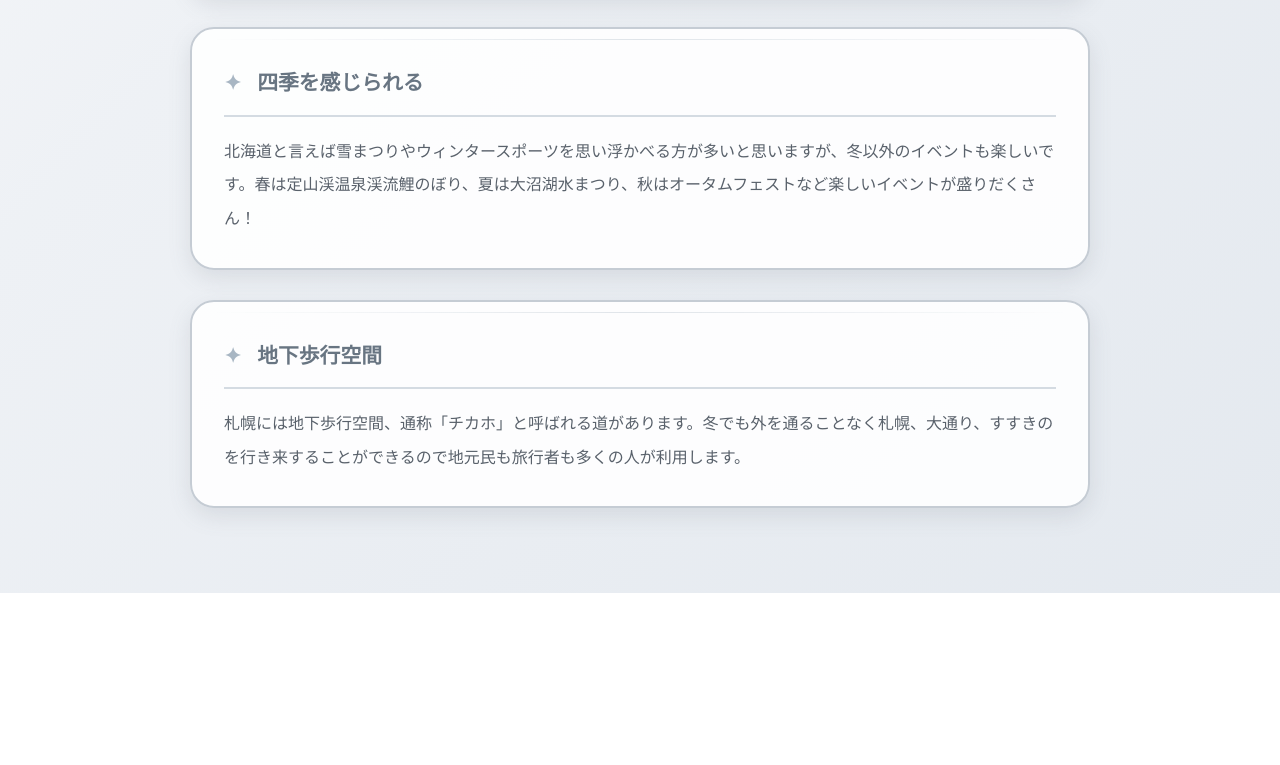
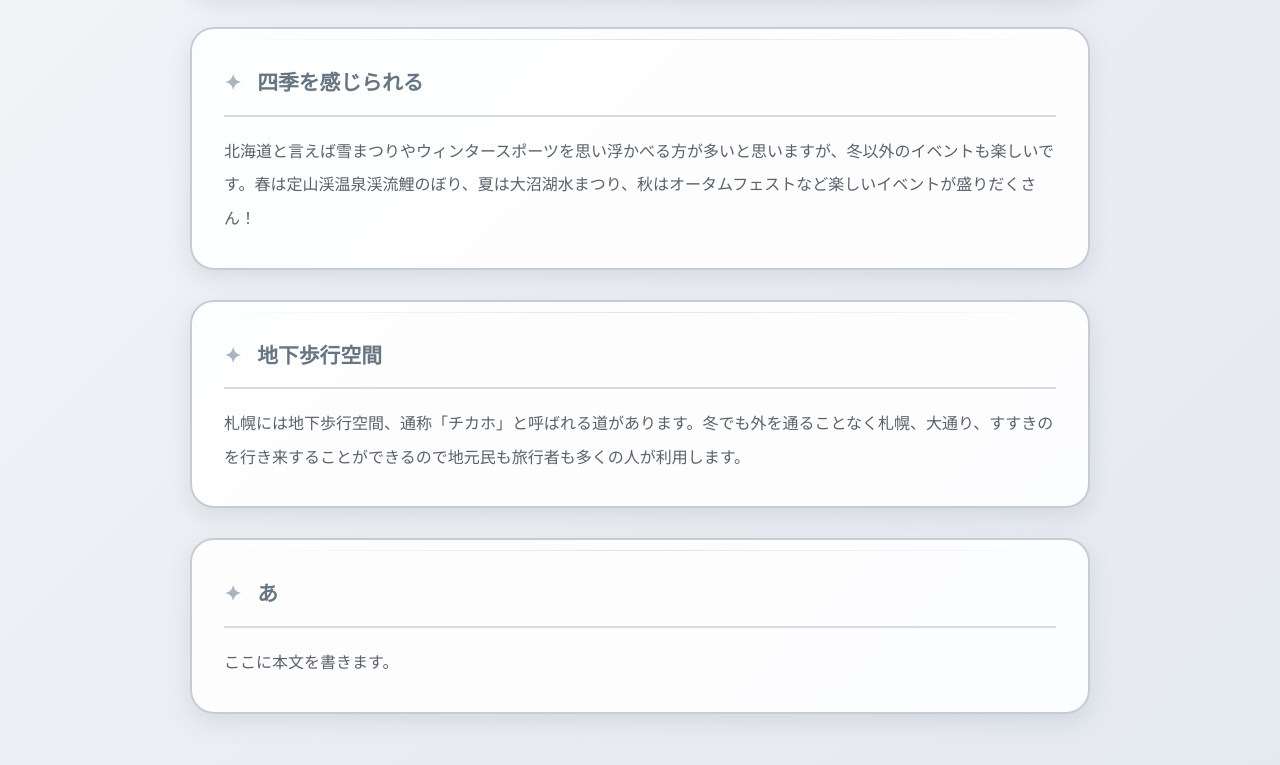
Before and after one commit to ritsuritsutsu/tosho.github.io, a plain HTML site: page gijutsu01.html in a window 1280 px wide. Shown: the part 1087-1852 px from the top of the page. Before the commit the page ends 1680 px from the top, so only its background shows below. Drawn offline with Linux system fonts and the light colour scheme.

Commit message:
Update gijutsu01.html

```diff
--- a/gijutsu01.html
+++ b/gijutsu01.html
@@ -1,8 +1,8 @@
-<meta name="googlebot" content="noindex">
 
 <!DOCTYPE html>
 <html lang="ja">
 <head>
+<meta name="googlebot" content="noindex">
 <meta charset="UTF-8">
 <meta name="viewport" content="width=device-width, initial-scale=1.0">
 <title>図書館情報技術論</title>
@@ -361,7 +361,17 @@ strong{
     </p>
 
 </div>
+<div class="note">
 
+    <div class="midashi">
+        あ
+    </div>
+
+    <p>
+        ここに本文を書きます。
+    </p>
+
+</div>
 
 </div>
 
```
